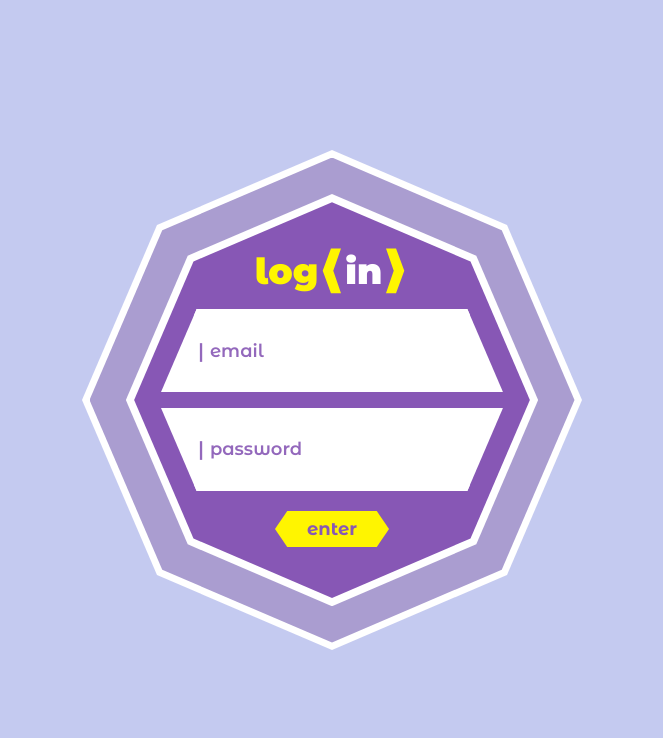
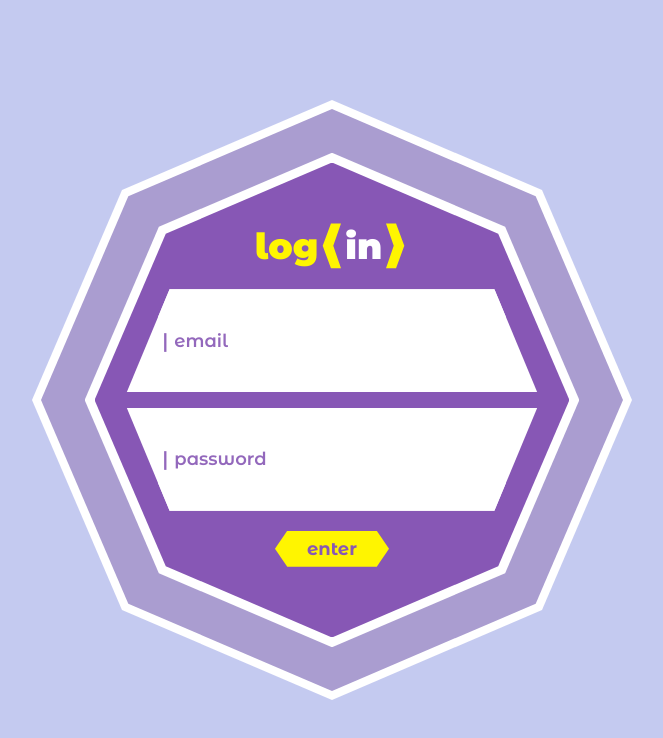
Before and after one commit to Etherwise/inner-garden-frontend, a Next.js app: page /login in a window 1280 px wide. Shown: the top 738 px of the page, without its empty margins (308-971 px from the left). Built offline with nearby package versions, Linux system fonts and the light colour scheme.

Commit message:
Changes to octagon design

```diff
--- a/app/(auth_pages)/components/BracketsWithText.jsx
+++ b/app/(auth_pages)/components/extras/BracketsWithText.jsx
@@ -9,9 +9,9 @@ const BracketsWithText = ({bracketsData}) => {
   return (
     <h1 className={`flex justify-center items-center lg:h-fit h-full`}>
     <span className={`${bracketsData?.leftText?.properties} md:mx-1 mx-[2px] `}>{bracketsData?.leftText?.text}</span>
-    <Image src={leftb} alt="leftb" className={`${bracketsData?.brackets.properties} h-[80%]`} />
+    <Image src={leftb} alt="leftb" className={`h-[80%] w-auto`} />
     <span className={`${bracketsData?.middleText?.properties} md:mx-1 mx-[2px] `}>{bracketsData?.middleText?.text}</span>
-    <Image src={rightb} alt="rightb" className={`${bracketsData?.brackets.properties} h-[80%]`} />
+    <Image src={rightb} alt="rightb" className={`h-[80%] w-auto`} />
     <span className={`${bracketsData?.rightText?.properties} md:mx-1 mx-[2px] `}>{bracketsData?.rightText?.text}</span>
   </h1>
   )
--- a/app/(auth_pages)/components/Octagon.jsx
+++ b/app/(auth_pages)/components/extras/Octagon.jsx
@@ -3,7 +3,7 @@ import React from 'react'
 const Octagon = ({children}) => {
   return (
     <div className="bg-purple-bg-light h-screen flex items-center justify-center">
-    <div className="octa w-[350px] h-[350px] md:w-[500px] md:h-[500px] bg-[white] clip-octagon flex items-center justify-center ">
+    <div className="octa w-[350px] h-[350px] md:w-[500px] md:h-[500px] xl:w-[600px] xl:h-[600px] bg-[white] clip-octagon flex items-center justify-center ">
         <div className="octa w-[97%] h-[97%] bg-purple-outer-octagon clip-octagon flex items-center justify-center">
             <div className="octa w-[85%] h-[85%] bg-white clip-octagon flex items-center justify-center">
                 <div className="octa w-[96%] h-[96%] bg-purple-inner-octagon clip-octagon items-center  justify-center flex flex-col">
--- a/app/(auth_pages)/components/Shape.jsx
+++ b/app/(auth_pages)/components/extras/Shape.jsx
@@ -10,7 +10,6 @@ const Shape = ({children,width,anglePixel,className}) => {
     const adjustClipPath = () => {
       if (shapeRef.current) {
         const width = shapeRef.current.offsetWidth;
-        console.log(width);
         const leftEdge = (anglePixel / width) * 100; //
         const rightEdge1 = 100-leftEdge;
         const rightEdge2 = 100-leftEdge;
--- /dev/null
+++ b/app/(auth_pages)/components/forgotPassword/Screen.jsx
@@ -0,0 +1,15 @@
+import React from 'react'
+import Octagon from '../extras/Octagon'
+import './style.css'
+
+const Screen = () => {
+  return (
+    <Octagon>
+
+
+
+    </Octagon>
+  )
+}
+
+export default Screen
--- /dev/null
+++ b/app/(auth_pages)/components/login/Screen.jsx
@@ -0,0 +1,76 @@
+'use client'
+import React, { useState } from "react";
+import "./style.css";
+import BracketsWithText from "../extras/BracketsWithText";
+import Shape from "../extras/Shape";
+import Octagon from "../extras/Octagon";
+
+const Screen = () => {
+  const bracketsData = {
+    leftText: {
+      text: "log",
+      properties: "font-black md:text-4xl text-3xl text-yellow-dark",
+    },
+    middleText: {
+      text: "in",
+      properties: "font-black md:text-4xl text-3xl text-white",
+    }
+  };
+
+  const [email, setEmail] = useState('')
+  const [password, setPassword] = useState('')
+
+  const handleSubmit = ()=>{
+
+    console.log("Submit Button")
+
+  }
+
+  return (
+    <Octagon>
+      <div className="flex items-center h-[25%] lg:pt-[10%] pt-[11%]">
+        <BracketsWithText bracketsData={bracketsData} />
+      </div>
+
+      <form className=" w-[90%] h-[50%] flex flex-col items-center justify-center ">
+        <div className="px-10 relative octa-input-up w-full h-[50%]  text-purple-text flex items-center justify-center bg-white my-2">
+          <span className="absolute left-11 font-semibold text-xl">|</span>{" "}
+          <input
+            type="email"
+            placeholder="email"
+            className="w-full h-full p-2 px-4 font-semibold text-lg  border-white bg-transparent text-purple-text placeholder-purple-text focus:outline-none bg-white"
+            autoComplete="email"
+            value={email}
+            onChange={(e)=>setEmail(e.target.value)}
+          />
+        </div>
+
+        <div className="px-10 relative octa-input-down w-full h-[50%]  text-purple-text flex items-center justify-center bg-white my-2">
+          <span className="absolute left-11 font-semibold text-xl">|</span>{" "}
+          <input
+            type="password"
+            placeholder="password"
+            className="w-full h-full p-2 px-4 font-semibold  text-lg  border-white bg-transparent text-purple-text  placeholder-purple-text focus:outline-none bg-white"
+            autoComplete="current-password"
+            value={password}
+            onChange={(e)=>setPassword(e.target.value)}
+          />
+        </div>
+      </form>
+
+      <div className="h-[25%]">
+        <Shape
+          className={`bg-yellow-dark md:mt-3`}
+          width={112}
+          anglePixel={11.2}
+        >
+          <button onClick={handleSubmit}>
+            <span className="text-purple-text-light font-bold text-lg">enter</span>
+          </button>
+        </Shape>
+      </div>
+    </Octagon>
+  );
+};
+
+export default Screen;
--- /dev/null
+++ b/app/(auth_pages)/components/login/style.css
@@ -0,0 +1,11 @@
+.octa-input-up{
+    clip-path: polygon(12% 0, 88% 0, 98% 100%, 2% 100%);
+}
+
+.octa-input-down{
+    clip-path: polygon(2% 0%, 98% 0, 88% 100%, 12% 100%);
+}
+
+.octa{
+    clip-path: polygon(50% 0, 85% 15%, 100% 50%, 85% 85%, 50% 100%, 15% 85%, 0 50%, 15% 15%);
+}
--- /dev/null
+++ b/app/(auth_pages)/forgotPassword/page.js
@@ -0,0 +1,10 @@
+import React from 'react'
+import Screen from '../components/forgotPassword/Screen'
+
+const page = () => {
+  return (
+    <Screen/>
+  )
+}
+
+export default page
--- a/app/(auth_pages)/login/page.js
+++ b/app/(auth_pages)/login/page.js
@@ -1,48 +1,14 @@
 import React from 'react'
-import './style.css'
-import BracketsWithText from '../components/BracketsWithText'
-import Shape from '../components/Shape'
-import Octagon from '../components/Octagon'
 
-const bracketsData = {
-    leftText : {text : "log" , properties : "font-black md:text-4xl text-3xl text-yellow-dark"},
-    middleText : {text : "in" , properties : "font-black md:text-4xl text-3xl text-white"},
-    brackets :{properties : ""}
-}
+import Screen1 from '../components/login/Screen'
+
+
 
 
 const rafce = () => {
   return (
 
-                    <Octagon>
-
-                       <div className='flex items-center h-[25%] lg:pt-[10%] pt-[11%]'>
-                       <BracketsWithText bracketsData = {bracketsData}/>
-                       </div>
-
-
-                        <section className=" w-[90%] h-[50%] flex flex-col items-center justify-center ">
-
-                            <div className="px-10 relative octa-input-up w-full h-[50%]  text-purple-text flex items-center justify-center bg-white my-2">
-                                <span className="absolute left-11 font-semibold text-xl">|</span> <input type="email" placeholder="email" className="w-full h-full p-2 px-4 font-semibold text-lg  border-white bg-transparent text-purple-text placeholder-purple-text focus:outline-none bg-white"/>
-                            </div>
-
-                            <div className="px-10 relative octa-input-down w-full h-[50%]  text-purple-text flex items-center justify-center bg-white my-2">
-                                <span className="absolute left-11 font-semibold text-xl">|</span>  <input type="password" placeholder="password" className="w-full h-full p-2 px-4 font-semibold  text-lg  border-white bg-transparent text-purple-text  placeholder-purple-text focus:outline-none bg-white"/>
-                            </div>
-
-                        </section>
-
-                       <section className='h-[25%] '>
-
-                       <Shape className={`bg-yellow-dark md:mt-3`} width={112} anglePixel={11.2}>
-                        <button className=''><span class="text-purple-text-light font-bold text-lg">enter</span></button>
-                       </Shape>
-                       </section>
-                       </Octagon>
-
-
-
+        <Screen1/>
 
   )
 }
```
Also changed, not shown: app/(auth_pages)/components/forgotPassword/style.css (renamed from app/(auth_pages)/login/style.css).
